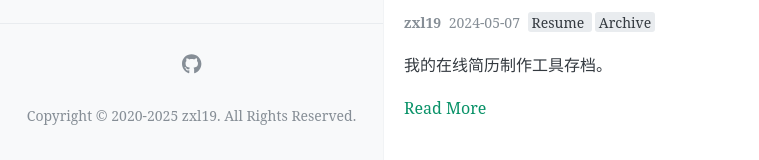
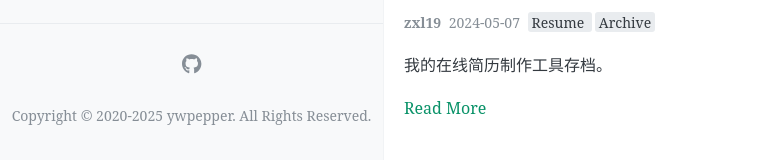
Before and after one commit to YWpepper/yw24.github.io, a Jekyll site: the page built from index.html, in a window 1280 px wide and 900 px high, scrolled down 587 px. Shown: the part 737-897 px from the top of the window, without its empty margins (0-759 px from the left). Built offline with Jekyll 4.4.1, drawn with Linux system fonts in a browser that asks for light colours; the list of posts is cut into pages by our own code; comment, search, counter and statistics services are not loaded.

Commit message:
change02

```diff
--- a/_config.yml
+++ b/_config.yml
@@ -24,10 +24,10 @@ baseurl:
 #
 
 # 你的博客logo图片URL，建议尺寸不超过300px × 300px
-avatar: https://raw.githubusercontent.com/zxl19/zxl19.github.io/master/images/avatar.jpg
+avatar: https://raw.githubusercontent.com/ywpepper/ywpepper.github.io/master/images/avatar.jpg
 
 # 你的favicon（出现在浏览器tab上）图片URL，建议使用较小(64px × 64px)的图片
-favicon: https://raw.githubusercontent.com/zxl19/zxl19.github.io/master/images/icon.png
+favicon: https://raw.githubusercontent.com/ywpepper/ywpepper.github.io/master/images/icon.png
 
 
 # 菜单中的按钮
@@ -55,7 +55,7 @@ footer-links:
   email: # youremailaddress@mail.com
   facebook: # https://www.facebook.com/<>
   flickr: # https://www.flickr.com/<>
-  github: zxl19 # https://github.com/<>
+  github: ywpepper # https://github.com/<>
   instagram: # https://instagram.com/<>
   linkedin: # https://www.linkedin.com/in/<>
   pinterest: # https://www.pinterest.com/<>
@@ -66,7 +66,7 @@ footer-links:
   youtube: # channel/<your_long_string> or user/<user-name>
 
 # 站点页脚的文字
-footer-text: Copyright © 2020-2025 zxl19. All Rights Reserved.
+footer-text: Copyright © 2020-2025 ywpepper. All Rights Reserved.
 
 #
 # 评论，注意，请不要同时添加多种不同的评论区
@@ -86,7 +86,7 @@ gitalk:
 google_analytics:
 
 utteranc:
-  repo: zxl19/zxl19.github.io # Your github repo path, also see: https://utteranc.es
+  repo: ywpepper/ywpepper.github.io # Your github repo path, also see: https://utteranc.es
   issue-term: title
   label: comment
   theme: github-light
```
